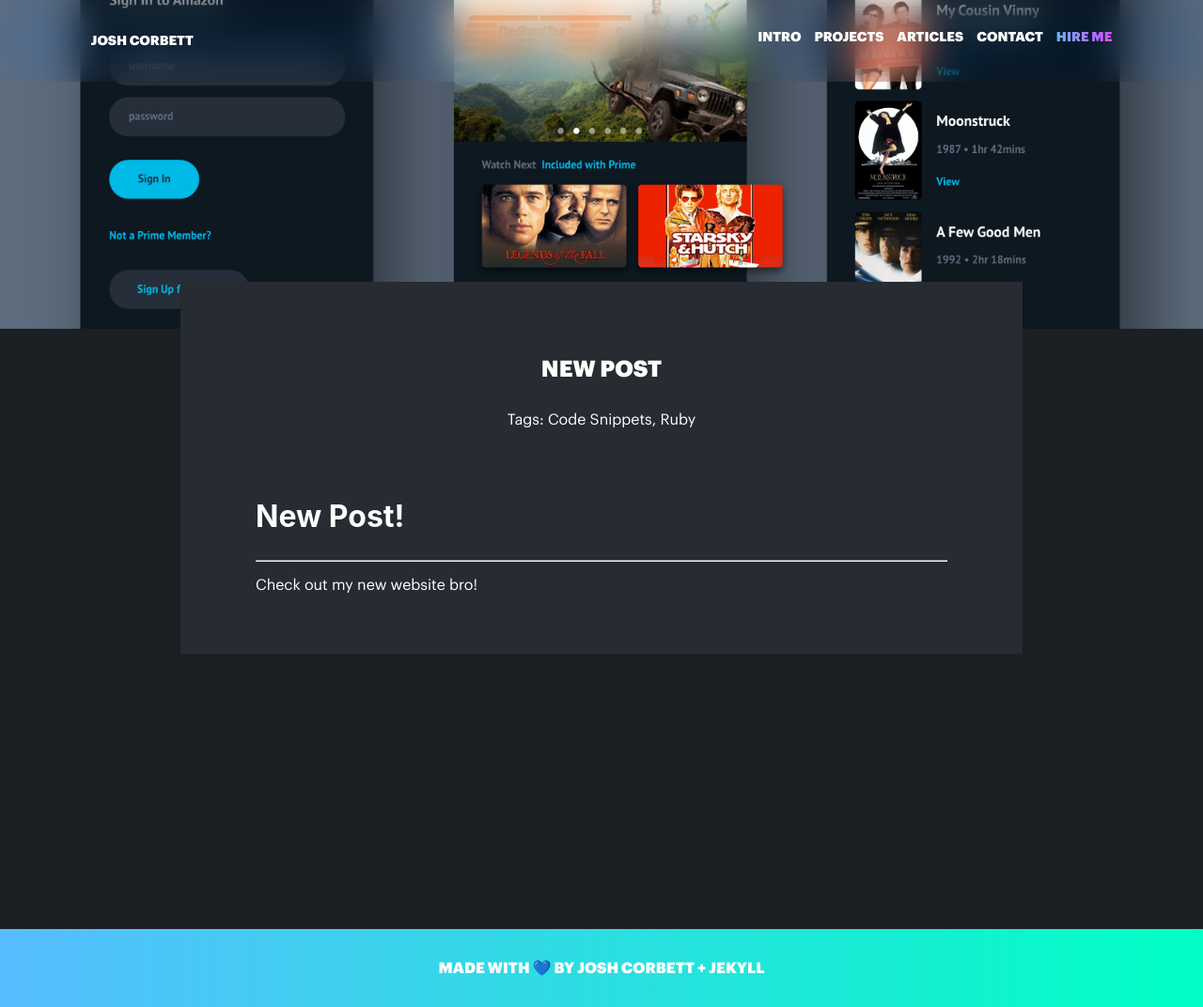
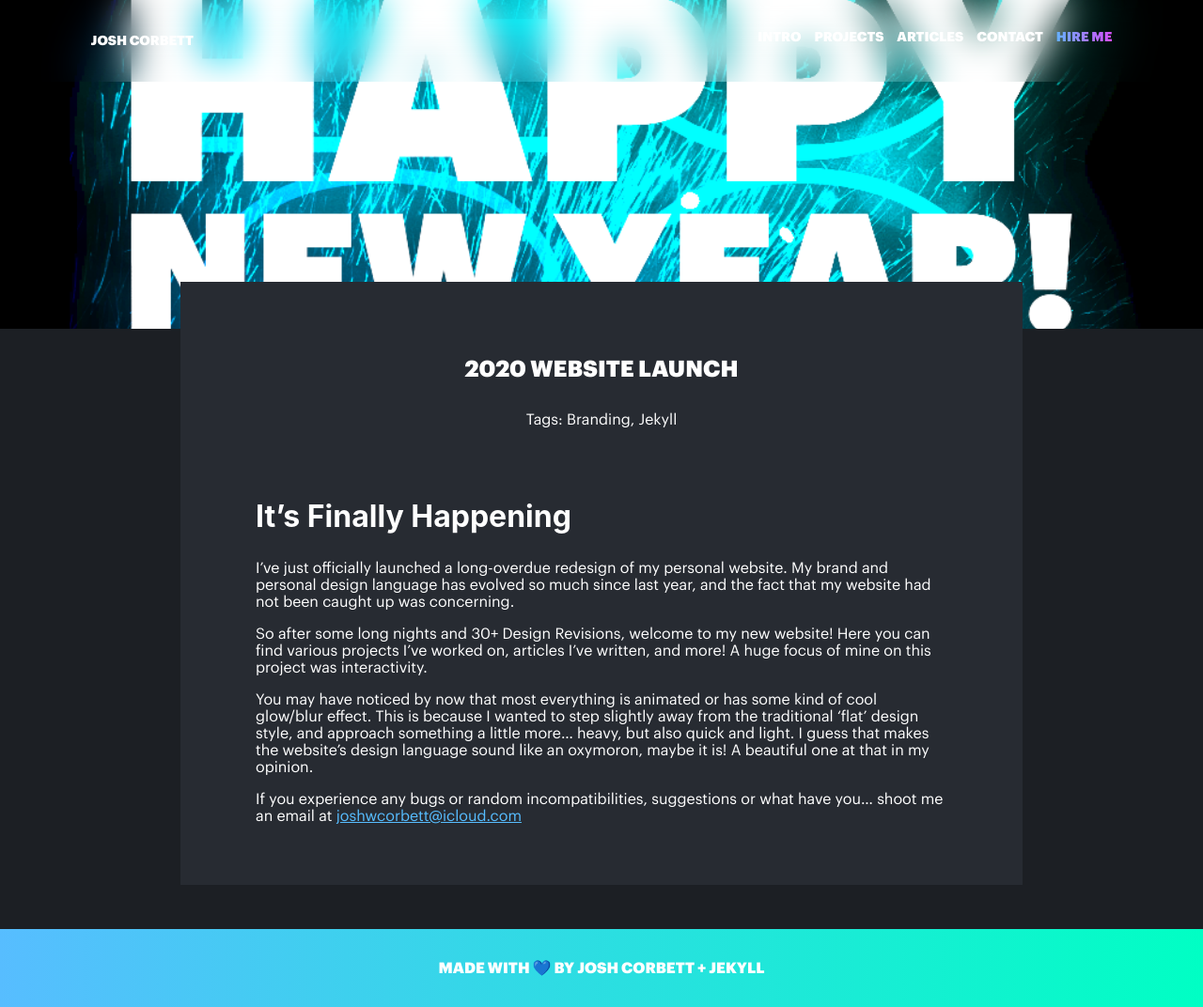
Before and after one commit to joshwcorbett/joshwcorbett.github.io, a Jekyll site: the page built from _articles/2019-12-28-new-post.md, in a window 1280 px wide and 1072 px high. Shown: the whole window at 94% size. Built offline with Jekyll 4.4.1, drawn with Linux system fonts in a browser that asks for light colours; some web fonts are replaced.

Commit message:
test articles now mean something

```diff
--- a/_articles/2019-12-28-new-post.md
+++ b/_articles/2019-12-28-new-post.md
@@ -1,11 +1,19 @@
 ---
-title: New Post
-image: 'amazon-video.png'
+title: 2020 Website Launch
+image: 'happynewyear.png'
 date: 2019-12-28 10:51
 author: Josh Corbett
-tags: [Code Snippets, Ruby]
+tags: [Jekyll, Branding]
 ---
 
-## New Post!
----
-Check out my new website bro!
+## It's Finally Happening
+
+I've just officially launched a long-overdue redesign of my personal website.
+My brand and personal design language has evolved so much since last year, and the fact that my website had not been caught up was concerning.
+
+So after some long nights and 30+ Design Revisions, welcome to my new website! Here you can find various projects I've worked on, articles I've written, and more! A huge focus of mine on this project was interactivity.
+
+You may have noticed by now that most everything is animated or has some kind of cool glow/blur effect. This is because I wanted to step slightly away from the traditional 'flat' design style, and approach something a little more... heavy, but also quick and light.
+I guess that makes the website's design language sound like an oxymoron, maybe it is! A beautiful one at that in my opinion.
+
+If you experience any bugs or random incompatibilities, suggestions or what have you... shoot me an email at [joshwcorbett@icloud.com](joshwcorbett@icloud.com)
```
Also changed, not shown: _projects/amazon-app.md (+6 -9 lines), _projects/dafont.md (+9 -1 lines), _projects/email-app.md (+7 -1 lines), _projects/soundcloud-app.md (+7 -1 lines), assets/img/happynewyear.png (added).
